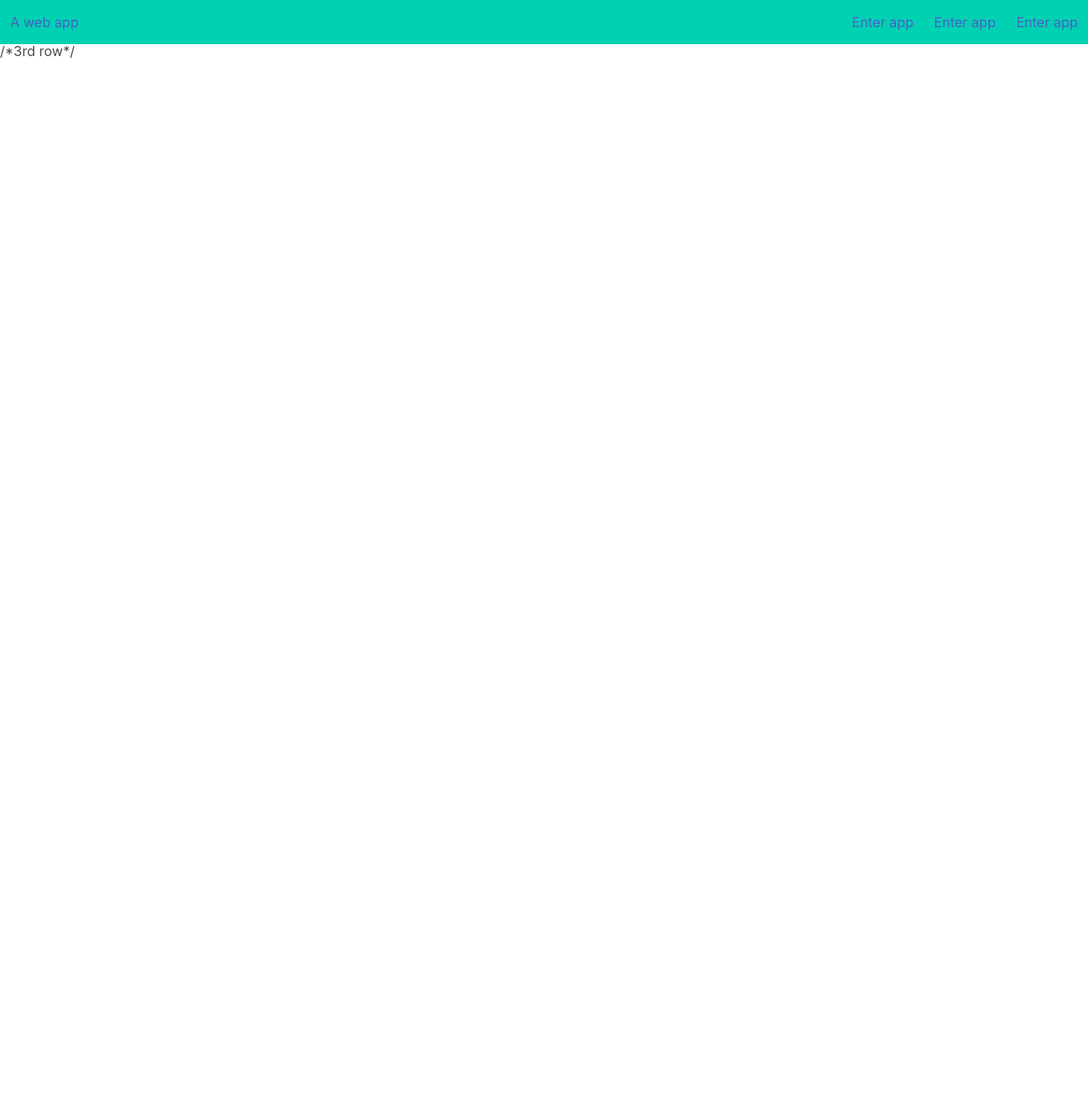
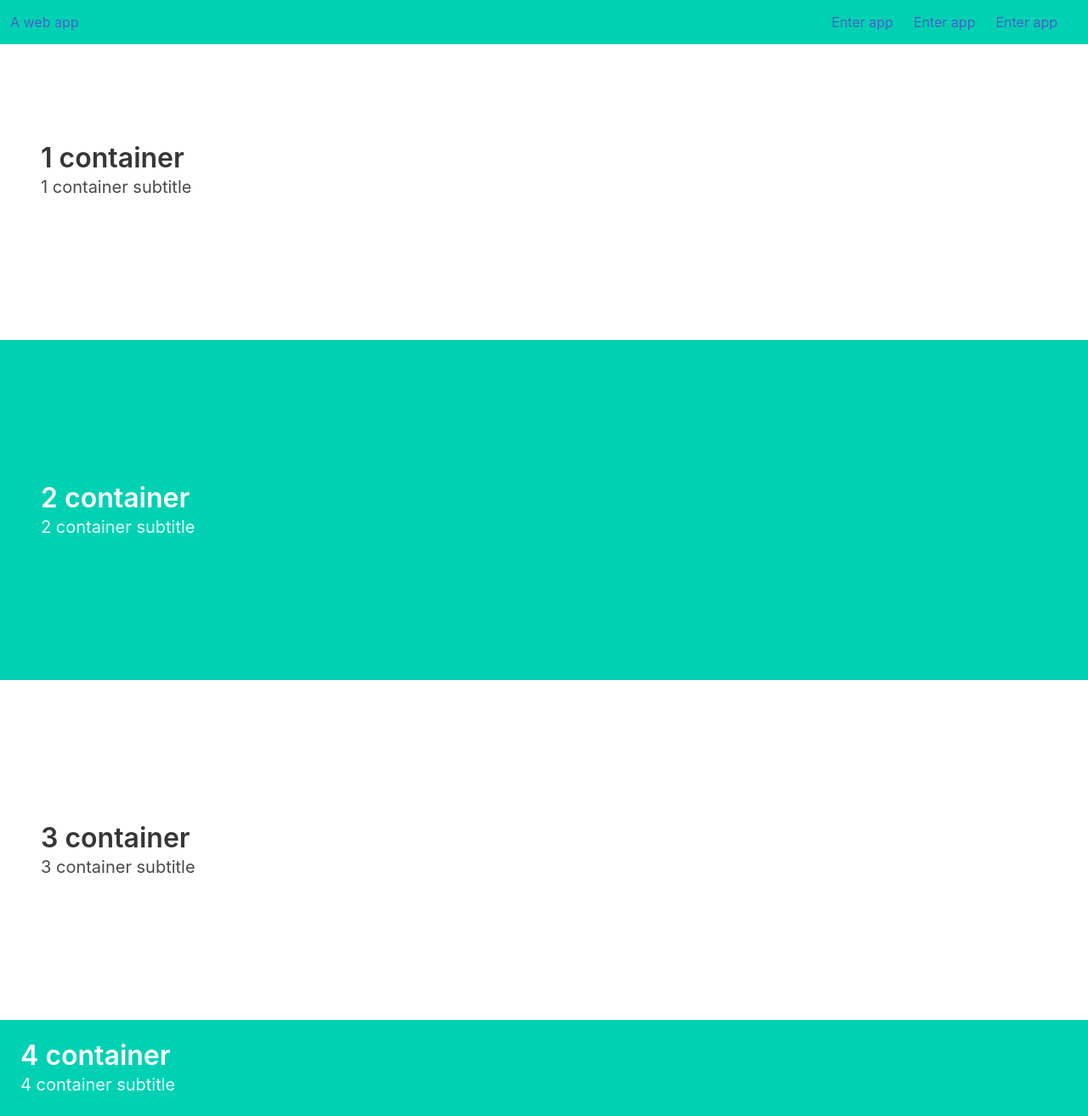
Before and after one commit to farinavito/Web3-Website, a Next.js app: page /homepage in a window 1280 px wide. Shown: the whole page at 85% size. Before the commit the page ends 800 px from the top, so only its background shows below. Built offline with nearby package versions, Linux system fonts and the light colour scheme.

Commit message:
added containers

```diff
--- a/pages/homepage.js
+++ b/pages/homepage.js
@@ -48,26 +48,63 @@ const Homepage = () => {
                             <a>Enter app</a>
                         </Link>
                     </div>
+                    <div className='navbar-item'>
+                    </div>
                 </div>
             </nav>
 
-            <div className={styles.main}>
+            <section class="hero is-halfheight">
+                <div class="hero-body">
+                    <div class="">
+                    <p class="title">
+                        1 container
+                    </p>
+                    <p class="subtitle">
+                        1 container subtitle
+                    </p>
+                    </div>
+                </div>
+            </section>
 
+            <section class="hero is-primary is-halfheight">
+                <div class="hero-body">
+                    <div class="">
+                    <p class="title">
+                        2 container
+                    </p>
+                    <p class="subtitle">
+                        2 container subtitle
+                    </p>
+                    </div>
+                </div>
+            </section>
 
-                <div> /*1st row*/
-
+            <section class="hero is-halfheight">
+                <div class="hero-body">
+                    <div class="">
+                    <p class="title">
+                        3 container
+                    </p>
+                    <p class="subtitle">
+                        3 container subtitle
+                    </p>
+                    </div>
                 </div>
-                <div> /*2nd row*/
-
+            </section>
+        <footer>
+        <section class="hero is-small is-primary">
+                <div class="hero-body">
+                    <div class="">
+                    <p class="title">
+                        4 container
+                    </p>
+                    <p class="subtitle">
+                        4 container subtitle
+                    </p>
+                    </div>
                 </div>
-                <div> /*3rd row*/
-
-                </div>
-
-            </div>
-            <footer>
-
-            </footer>
+            </section>
+        </footer>
 
         </div>
 
```
